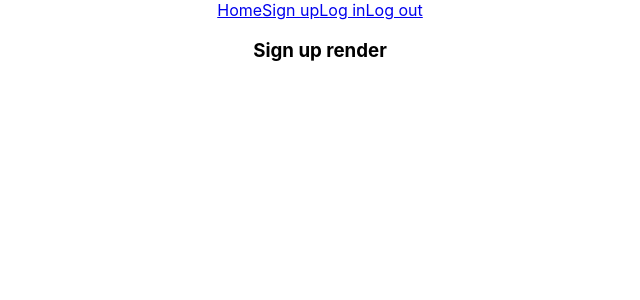
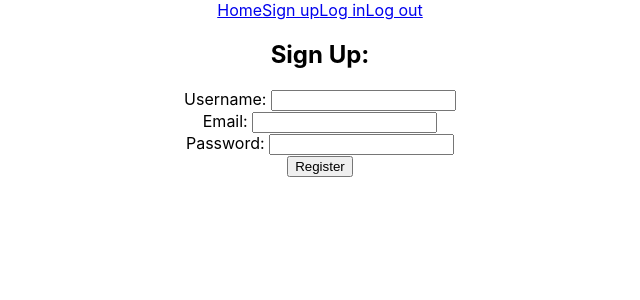
Before and after one commit to Titus-Huang/Wishlist-Eliminator, a React (Create React App) app in the folder wishlist-eliminator-app/: page /users/sign-up in a window 1280 px wide. Shown: the top 300 px of the page, without its empty margins (320-960 px from the left). Built offline with nearby package versions, Linux system fonts and the light colour scheme.

Commit message:
Added Sign up form and logic

```diff
--- a/wishlist-eliminator-app/src/App.js
+++ b/wishlist-eliminator-app/src/App.js
@@ -11,7 +11,7 @@ import './App.css';
 
 function App() {
     return (
-        <div className="App">
+        <div className='App'>
             <NavBar />
 
             <Routes>
--- a/wishlist-eliminator-app/src/components/Home.js
+++ b/wishlist-eliminator-app/src/components/Home.js
@@ -8,7 +8,7 @@ function Home(props) {
     }
 
     return (
-        <div className="Home">
+        <div className='Home'>
             <h1>Welcome {props.name} to my App</h1>
             <p>Counter: {counter}</p>
             <button onClick={increaseCounter}>Count</button>
--- a/wishlist-eliminator-app/src/components/users/SignUp.js
+++ b/wishlist-eliminator-app/src/components/users/SignUp.js
@@ -1,9 +1,103 @@
-
+import React, { useEffect, useState } from 'react'
 
 function SignUp() {
+    const [ submitted, setSubmitted] = useState(false);
+    const [ valid, setValid ] = useState(false);
+    const [ signupForm, onSignupFormChange ] = useState({
+        username: '',
+        email: '',
+        password: ''
+    });
+
+    const handleUsernameInputChange = event => {
+        event.persist();
+        onSignupFormChange((inputValue) => ({
+            ...inputValue,
+            username: event.target.value,
+        }));
+    };
+
+    const handleEmailInputChange = event => {
+        event.persist();
+        onSignupFormChange((inputValue) => ({
+            ...inputValue,
+            email: event.target.value,
+        }));
+    };
+
+    const handlePasswordInputChange = event => {
+        event.persist();
+        onSignupFormChange((inputValue) => ({
+            ...inputValue,
+            password: event.target.value,
+        }));
+    };
+
+    const handleSubmit = e => {
+        e.preventDefault();
+        if (signupForm.username && signupForm.email && signupForm.password) {
+            setSubmitted(true);
+            setValid(true);
+        } else {
+            setSubmitted(true);
+        }
+        console.log(e);
+    }
+
     return (
-        <h3>Sign up render</h3>
-    )
+        <div className='sign-up-page'>
+            <h2>Sign Up:</h2>
+
+            <div className='sign-up-form-div'>
+                <form className='sign-up-form' onSubmit={handleSubmit}>
+                    {submitted && valid && <div className="success-message">Success! Thank you for registering</div>}
+
+                    <label htmlFor='username'>Username: </label>
+                    <input
+                        id='username'
+                        className='form-field'
+                        type='text'
+                        name='username'
+                        value={signupForm.username}
+                        onChange={handleUsernameInputChange}
+                    />
+                    {submitted && !signupForm.username && <span id="username-error">Please enter a username</span>}
+
+                    <br />
+
+                    <label htmlFor='email'>Email: </label>
+                    <input
+                        id='email'
+                        className='form-field'
+                        type='text'
+                        name='email'
+                        value={signupForm.email}
+                        onChange={handleEmailInputChange}
+                    />
+                    {submitted && !signupForm.email && <span id="email-error">Please enter an email addreess</span>}
+
+                    <br />
+
+                    <label htmlFor='password'>Password: </label>
+                    <input
+                        id='password'
+                        className='form-field'
+                        type='password'
+                        name='password'
+                        value={signupForm.password}
+                        onChange={handlePasswordInputChange}
+                    />
+                    {submitted && !signupForm.password && <span id="email-error">Please enter a password</span>}
+
+                    <br />
+
+                    <button className="form-field" type="submit">
+                        Register
+                    </button>
+                </form>
+            </div>
+        </div>
+    );
 }
 
 export default SignUp;
```
